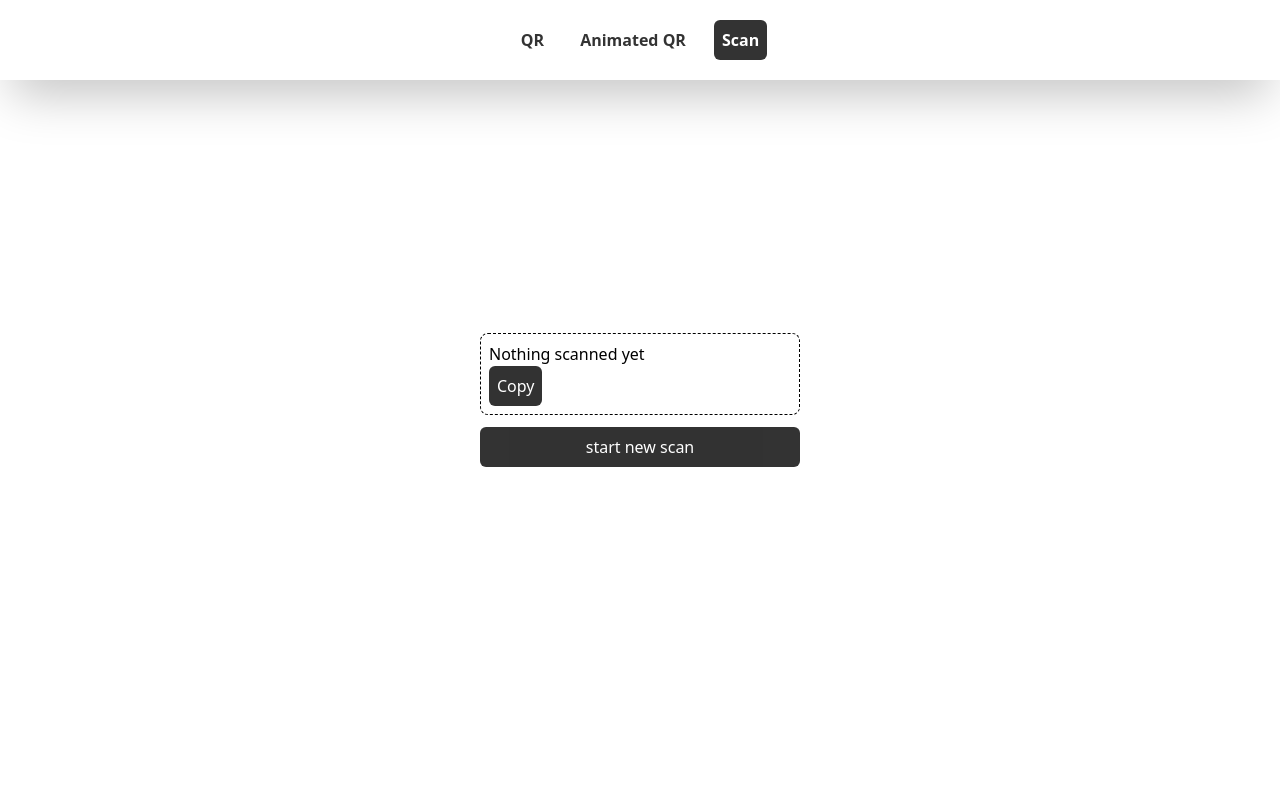
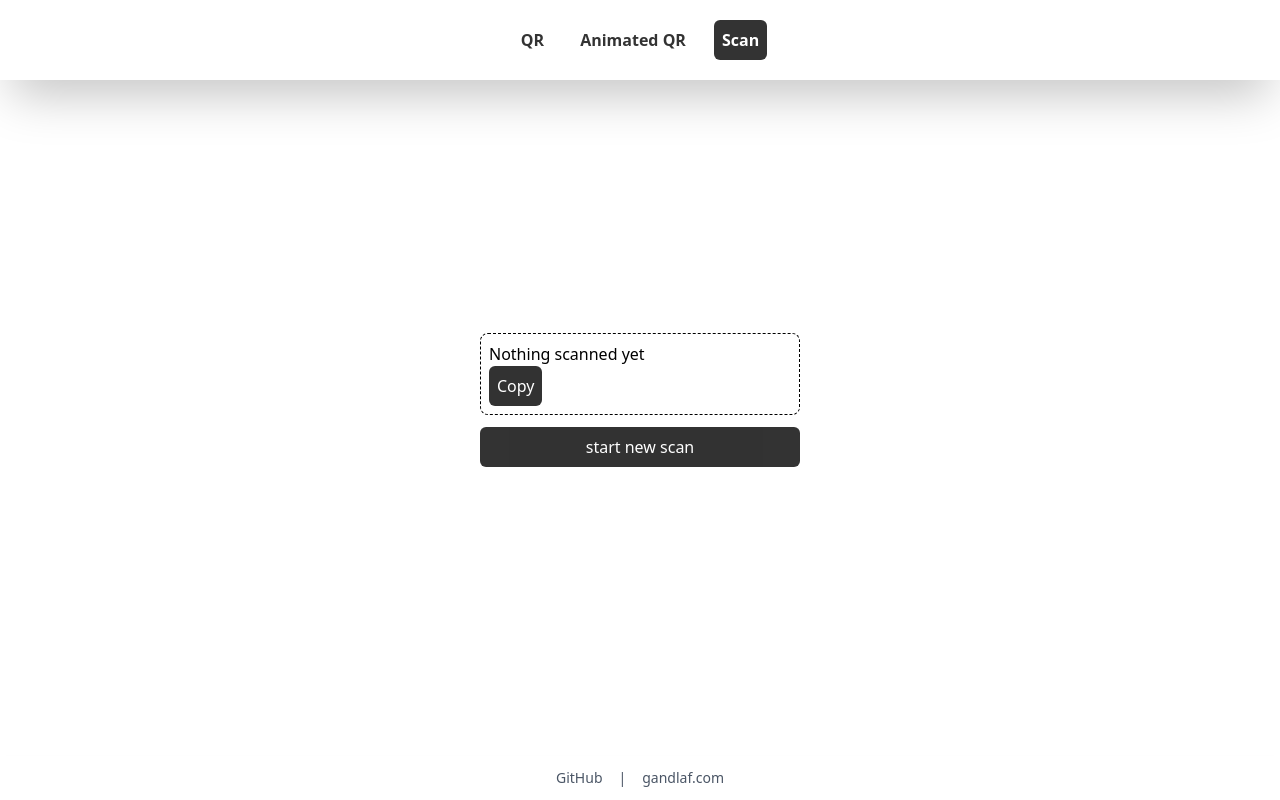
Before and after one commit to gandlafbtc/no-bs-qr, a SvelteKit app: page /scan in a window 1280 px wide. Built offline with nearby package versions, Linux system fonts and the light colour scheme.

Commit message:
update readme and links

```diff
--- a/src/routes/+layout.svelte
+++ b/src/routes/+layout.svelte
@@ -18,3 +18,15 @@
 </svelte:head>
 
 {@render children?.()}
+
+<footer class="fixed bottom-0 w-full py-3 text-center text-sm text-gray-600 bg-white bg-opacity-80 shadow-md">
+	<div class="flex justify-center gap-4">
+		<a href="https://github.com/gandlafbtc/no-bs-qr.git" target="_blank" rel="noopener noreferrer" class="hover:text-black transition-colors">
+			GitHub
+		</a>
+		<span>|</span>
+		<a href="https://gandlaf.com" target="_blank" rel="noopener noreferrer" class="hover:text-black transition-colors">
+			gandlaf.com
+		</a>
+	</div>
+</footer>
```
Also changed, not shown: 1 other file (tests, documents, lock files or other folders).
